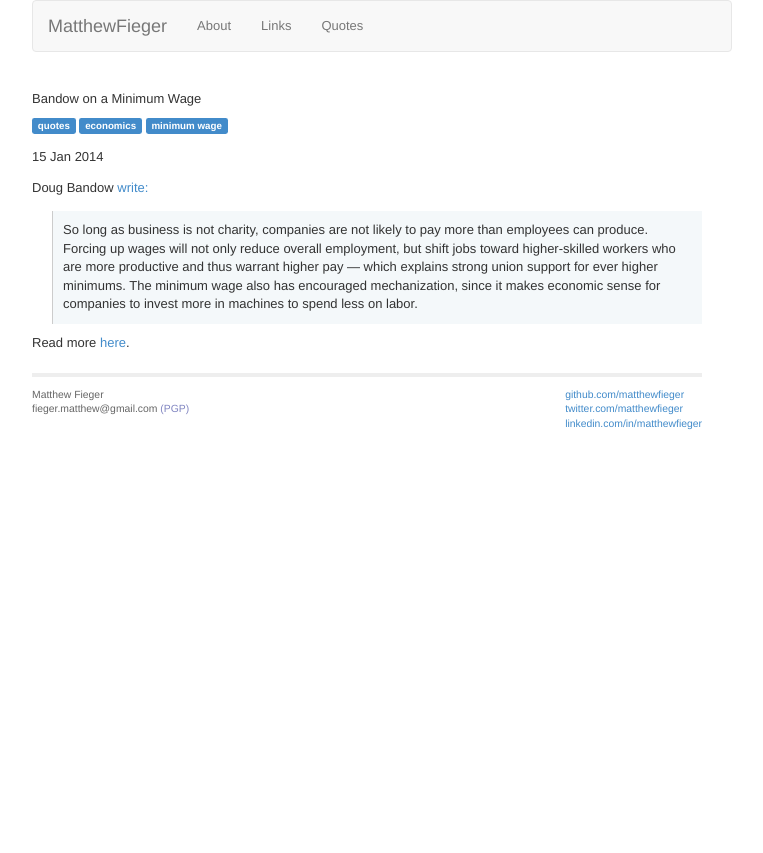
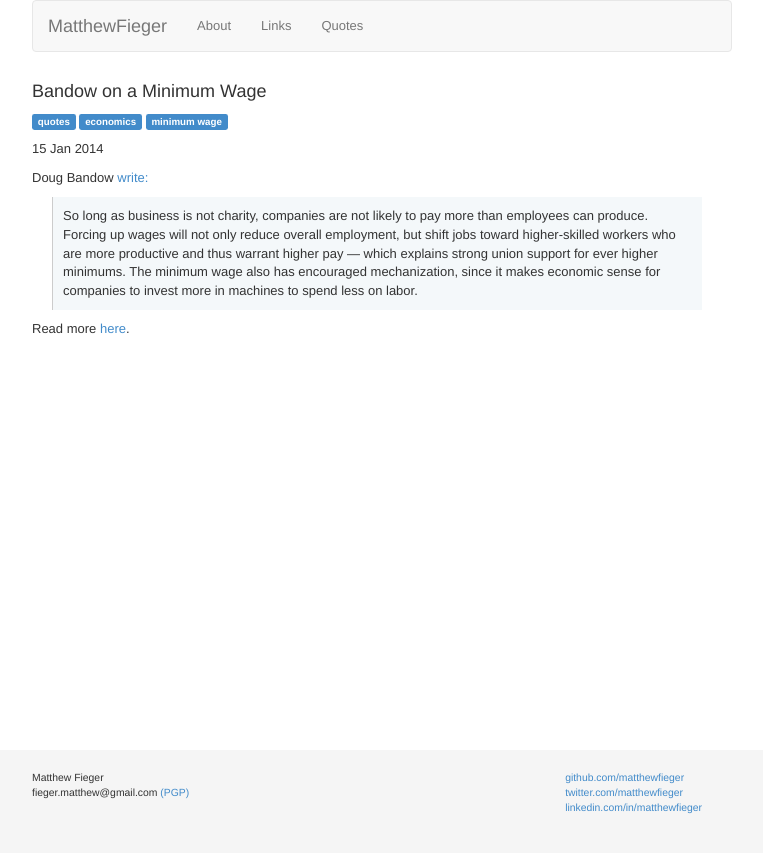
Before and after one commit to matthewfieger/matthewfieger.github.io, a Jekyll site: the page built from _posts/2014-01-15-bandow-on-minimum-wage.markdown, in a window 1280 px wide. Shown: the top 853 px of the page, without its empty margins (258-1021 px from the left). Built offline with Jekyll 4.4.1, drawn with Linux system fonts in a browser that asks for light colours; Markdown is read by kramdown in place of the engine named in the settings.

Commit message:
footer, tag cloud

```diff
--- a/_includes/footer.html
+++ b/_includes/footer.html
@@ -1,3 +1,5 @@
+<div id="footer">
+ <div class="container">
    <div class="row col-sm-12">
       <div class="footer">
         <div class="contact">
@@ -15,3 +17,5 @@
         </div>
       </div>
     </div>
+  </div>
+</div>
--- a/_layouts/default.html
+++ b/_layouts/default.html
@@ -2,18 +2,14 @@
 <html>
   {% include head.html %}
     <body>
-
+      <div id="wrap">
         <div class="container">
-
           {% include header.html %}
-
           <div class="row col-sm-12 col-md-12 col-lg-12">
-          {{ content }}
-          </div>
-
-          {% include footer.html %}
-
-        </div>
-
+            {{ content }}
+          </div> <!-- .row -->
+        </div> <!-- .container -->
+      </div>  <!-- #wrap -->
+      {% include footer.html %}
     </body>
 </html>
--- a/_layouts/post.html
+++ b/_layouts/post.html
@@ -1,9 +1,9 @@
 ---
 layout: default
 ---
-<h2>{{ page.title }}</h2>
+<h4>{{ page.title }}</h4>
 
-
+<p>
 {% for category in page.categories %}
   {% if category != "posts" %}
     <span class="label label-primary">{{ category }}</span>
@@ -13,6 +13,7 @@ layout: default
 {% for tag in page.tags %}
   <span class="label label-primary">{{ tag }}</span>
 {% endfor %}
+</p>
 
 <p class="meta">{{ page.date | date_to_string }}</p>
 
--- a/assets/css/main.css
+++ b/assets/css/main.css
@@ -1,13 +1,8 @@
 /*****************************************************************************/
 /*
-/* Body
+/* Body, Typography
 /*
 /*****************************************************************************/
-
-* {
-  margin: 0;
-  padding: 0;
-}
 
 html, body {
   height: 100%;
@@ -18,16 +13,21 @@ body {
   font-size: small;
 }
 
-h1, h2, h3, h4, h5, h6 {
-  font-size: 100%;
-}
 
-h1 {
-  margin-bottom: 1em;
-}
 
-p {
-  margin: 1em 0;
+/*****************************************************************************/
+/*
+/* Wrapper for page content to push down footer
+/*
+/*****************************************************************************/
+
+#wrap {
+  min-height: 100%;
+  height: auto;
+  /* Negative indent footer by its height */
+  margin: 0 auto -150px;
+  /* Pad bottom by at least footer height */
+  padding: 0 0 175px;
 }
 
 
@@ -48,7 +48,7 @@ p {
 
 /*****************************************************************************/
 /*
-/* ./index.html
+/* Index.html
 /*
 /*****************************************************************************/
 
@@ -57,6 +57,19 @@ p {
 overflow: hidden;
 text-overflow: ellipsis;
 white-space: nowrap;
+}
+
+
+/*****************************************************************************/
+/*
+/* About.html
+/*
+/*****************************************************************************/
+
+/* truncate text for post lists */
+.well {
+overflow: hidden;
+text-overflow: ellipsis;
 }
 
 
@@ -133,7 +146,7 @@ white-space: nowrap;
 
 /*****************************************************************************/
 /*
-/* ../quotes.html
+/* Quotes.html
 /*
 /*****************************************************************************/
 
@@ -161,36 +174,39 @@ white-space: nowrap;
 }
 
 
-
 /*****************************************************************************/
 /*
-/* ../_includes/footer.html
+/* Footer.html
 /*
 /*****************************************************************************/
 
+
+#footer {
+  height: 150px; /* Set the fixed height of the footer here */
+  background-color: #f5f5f5;
+}
+
 .footer {
   font-size: 80%;
-  color: #666;
-  border-top: 4px solid #eee;
-  margin-top: 2em;
-  overflow: hidden;
+  padding-top: 2em;
 }
+
+/* Large screens */
+@media (min-width: 768px) {
 
 	.footer .contact {
 	  float: left;
-  margin-right: 3em;
-}
-
-.footer .contact a {
-  color: #8085C1;
 	}
 
 	.footer .links {
 	  float: right;
 	}
+}
 
-.footer .rss {
-  margin-top: 1.1em;
-  margin-right: -.2em;
-  float: right;
+/* Center text on small screens */
+@media (max-width: 768px) {
+
+	.footer {
+	  text-align: center;
 	}
+}
```
Also changed, not shown: about.html (+10 -7 lines), quotes.html (+4 -3 lines), 1 other file. Lines whose indentation alone changed are shown as unchanged.
